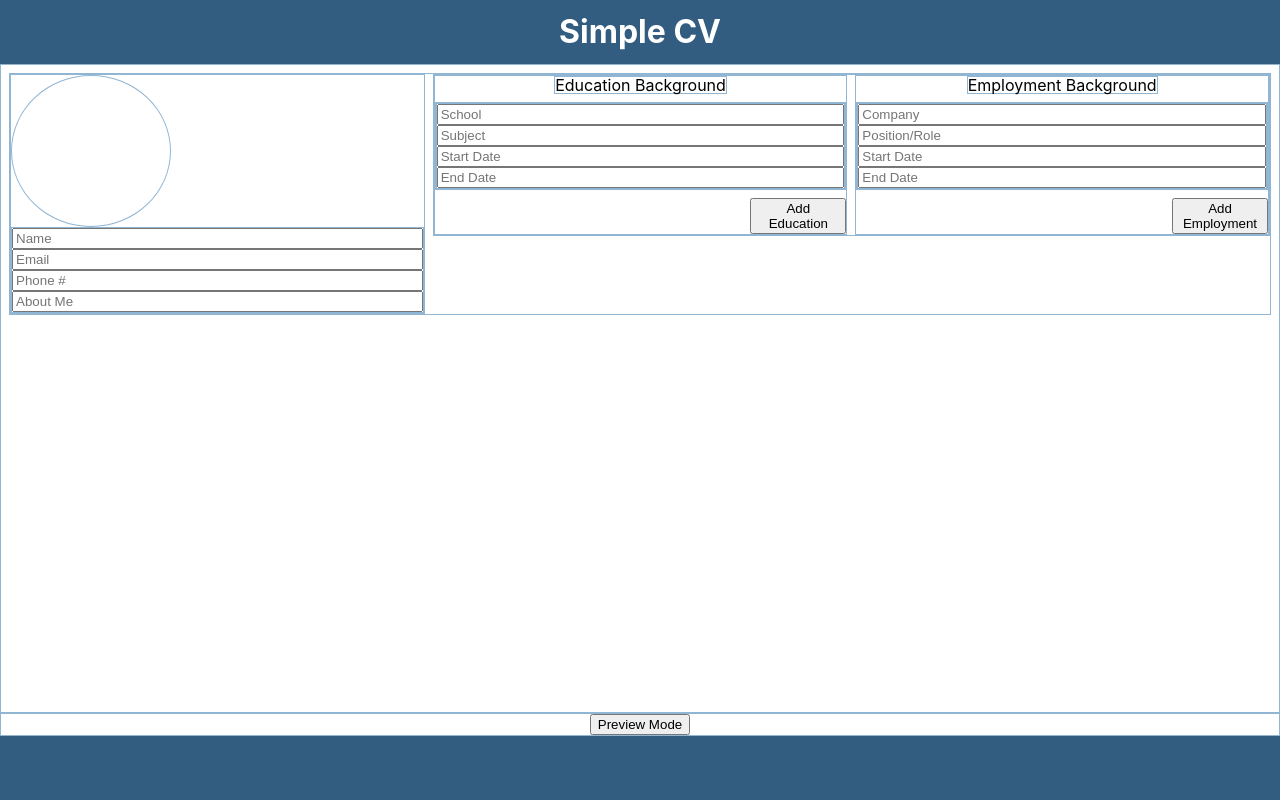
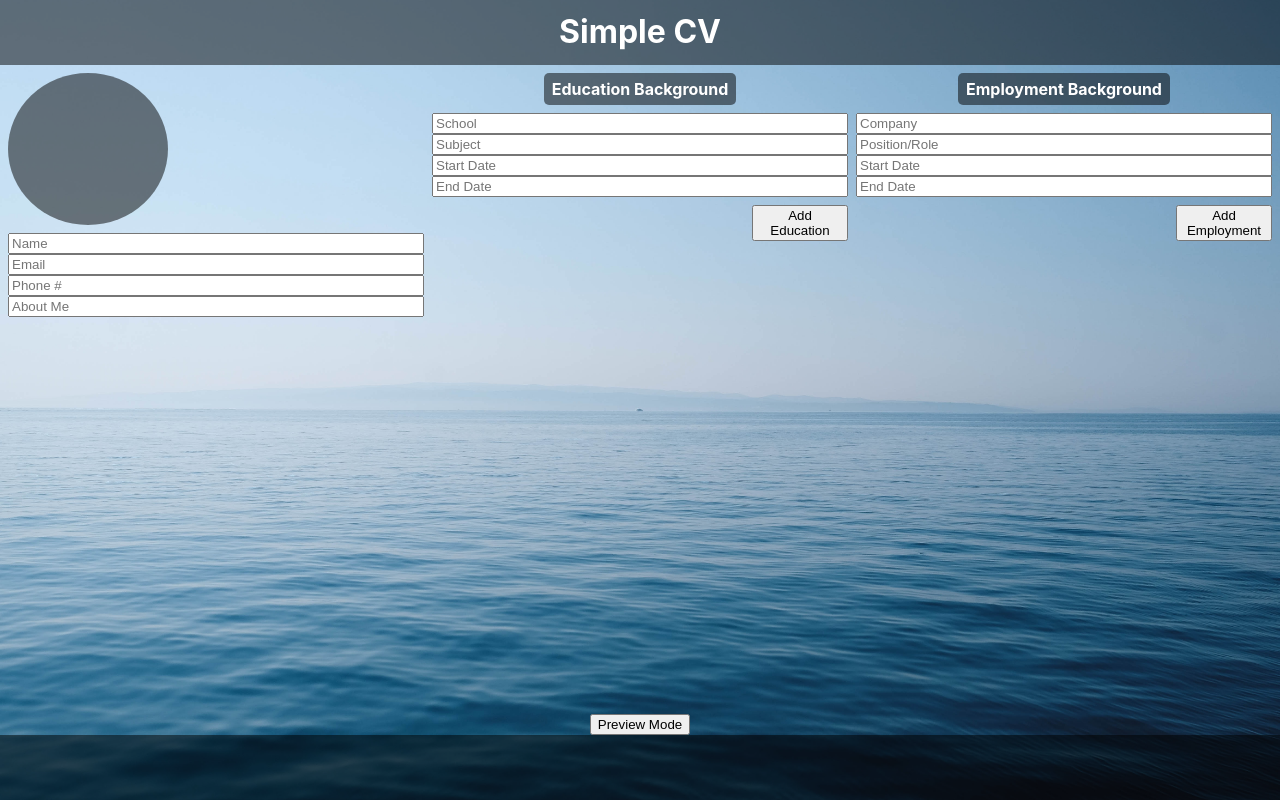
Before and after one commit to nekoLiav/cv, a React (Create React App) app: page / in a window 1280 px wide. Built offline with nearby package versions, Linux system fonts and the light colour scheme.

Commit message:
finished basic styling

```diff
--- a/src/App.js
+++ b/src/App.js
@@ -79,7 +79,7 @@ class App extends Component {
             {this.state.toggleButtonText}
           </button>
         </div>
-        <footer />
+        <footer></footer>
       </div>
     );
   }
--- a/src/styles/index.css
+++ b/src/styles/index.css
@@ -12,6 +12,8 @@ body {
     'Open Sans', 'Helvetica Neue', sans-serif;
   height: 100%;
   width: 100%;
+  background-image: url('../assets/bkg.jpg');
+  background-size: cover;
 }
 
 #root {
@@ -33,8 +35,8 @@ header {
   height: 5rem;
   font-size: 2rem;
   font-weight: bold;
-  background-color: #325d81;
   color: white;
+  background: rgba(0, 0, 0, 0.5);
 }
 
 .main {
@@ -43,20 +45,20 @@ header {
   height: 100%;
   width: 100%;
   overflow: auto;
-  border: 1px solid #91b6d4;
   padding: 0.5rem;
 }
 
 .candidate-info {
   display: grid;
-  grid-template-columns: repeat(3, 1fr);
-  grid-template-rows: min-content 1fr min-content;
+  grid-auto-columns: minmax(0, 1fr);
+  grid-auto-rows: minmax(0, 1fr);
   grid-column-start: 2;
   grid-column-end: 4;
   grid-row-start: 1;
   grid-row-end: 5;
-  border: 1px solid #91b6d4;
   gap: 0.5rem;
+  height: 100%;
+  overflow-wrap: break-word;
 }
 
 .general {
@@ -64,15 +66,14 @@ header {
   flex-direction: column;
   grid-row-start: 1;
   grid-row-end: 4;
-  border: 1px solid #91b6d4;
+  gap: 0.5rem;
 }
 
 .profile-picture {
   max-height: calc(9rem + 8px);
-  background-color: white;
+  background: rgba(0, 0, 0, 0.5);
   width: 10rem;
   height: 10rem;
-  border: 1px solid #91b6d4;
   border-radius: 50%;
 }
 
@@ -80,16 +81,17 @@ header {
   display: flex;
   grid-column-start: 2;
   grid-column-end: 4;
-  border: 1px solid #91b6d4;
   gap: 0.5rem;
 }
 
 .info {
   display: flex;
   flex-direction: column;
-  background-color: white;
   width: 100%;
-  border: 1px solid #91b6d4;
+  background: rgba(0, 0, 0, 0.5);
+  border-radius: 5px;
+  padding: 0.5rem;
+  color: white;
 }
 
 .practical-container,
@@ -98,37 +100,31 @@ header {
   flex-direction: column;
   align-items: center;
   width: 100%;
-  border: 1px solid #91b6d4;
   gap: 0.5rem;
 }
 
 h1 {
-  background-color: white;
   text-align: center;
-  border: 1px solid #91b6d4;
+  font-weight: bold;
+  background: rgba(0, 0, 0, 0.5);
+  border-radius: 5px;
+  padding: 0.5rem;
+  color: white;
 }
 
 label {
   display: flex;
-  border: 1px solid #91b6d4;
-}
-
-.info p {
-  border: 1px solid #91b6d4;
 }
 
 .educational,
 .practical {
   width: 100%;
-  border: 1px solid #91b6d4;
 }
 
 .edit-form {
   display: flex;
   flex-direction: column;
-  background-color: white;
   width: 100%;
-  border: 1px solid #91b6d4;
 }
 
 .submit-button,
@@ -146,11 +142,10 @@ label {
   justify-content: center;
   margin-top: auto;
   width: 100%;
-  border: 1px solid #91b6d4;
 }
 
 footer {
   height: 5rem;
   margin-top: auto;
-  background-color: #325d81;
+  background: rgba(0, 0, 0, 0.5);
 }
```
Also changed, not shown: src/assets/bkg.jpg (added).
